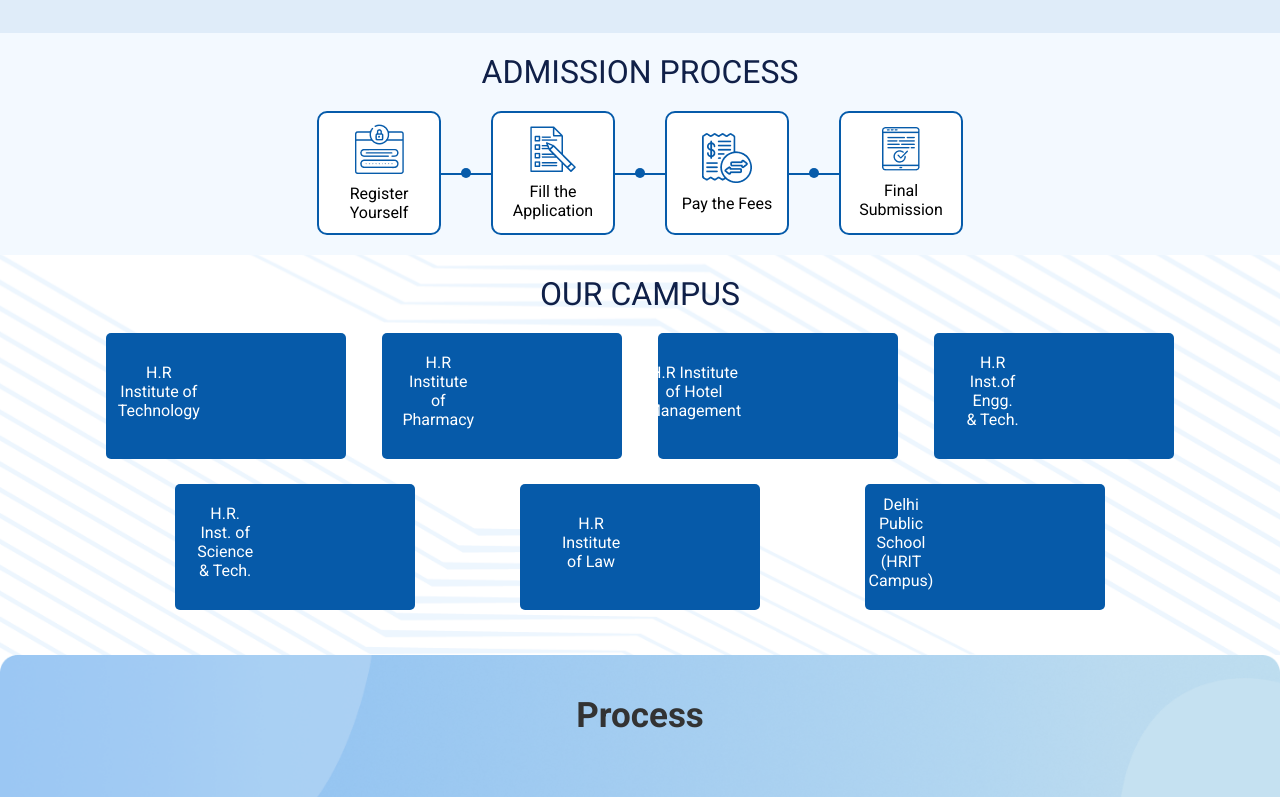
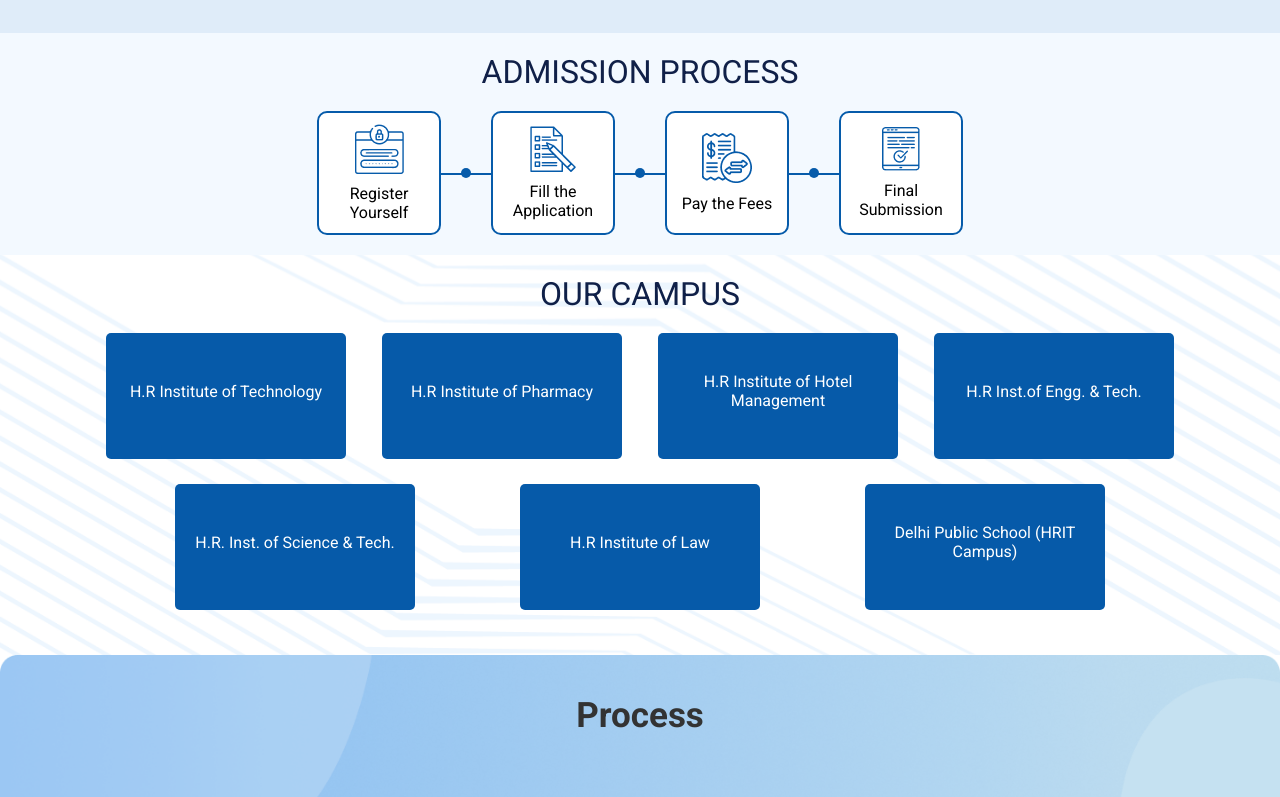
Before and after one commit to utkarsh-proctur/leadManagmtwebsite, a React (Create React App) app: page / in a window 1280 px wide. Shown: the part 1593-2390 px from the top of the page. Built offline with nearby package versions, Linux system fonts and the light colour scheme.

Commit message:
changes in card

```diff
--- a/src/components/OurCampus/ourCampus.css
+++ b/src/components/OurCampus/ourCampus.css
@@ -5,7 +5,6 @@
   background-repeat: no-repeat;
   background-size: cover;
 }
-
 .headerStyle {
   font-family: "Roboto", sans-serif;
   font-size: 2rem;
@@ -13,7 +12,6 @@
   text-align: center;
   color: #102048;
 }
-
 .card-style {
   display: flex;
   background-color: #065aa9;
@@ -25,16 +23,17 @@
   gap: 20px;
   margin-bottom: 25px;
 }
-
-.textContainer {
-  display: flex;
+.textContainer{
   justify-content: center;
   align-items: center;
 }
-
 .card-title {
+  display: flex;
   font-family: "Roboto", sans-serif;
   font-size: 1rem;
+  width: 100%;
+  justify-content: center;
+  display: flex;
   font-weight: 500;
   color: white;
   text-align: center;
@@ -45,6 +44,6 @@
   flex-direction: row;
   flex-wrap: wrap;
   justify-content: space-evenly;
-  padding: 0 50px;
+  padding: 0px 50px;
   align-items: center;
 }
```
